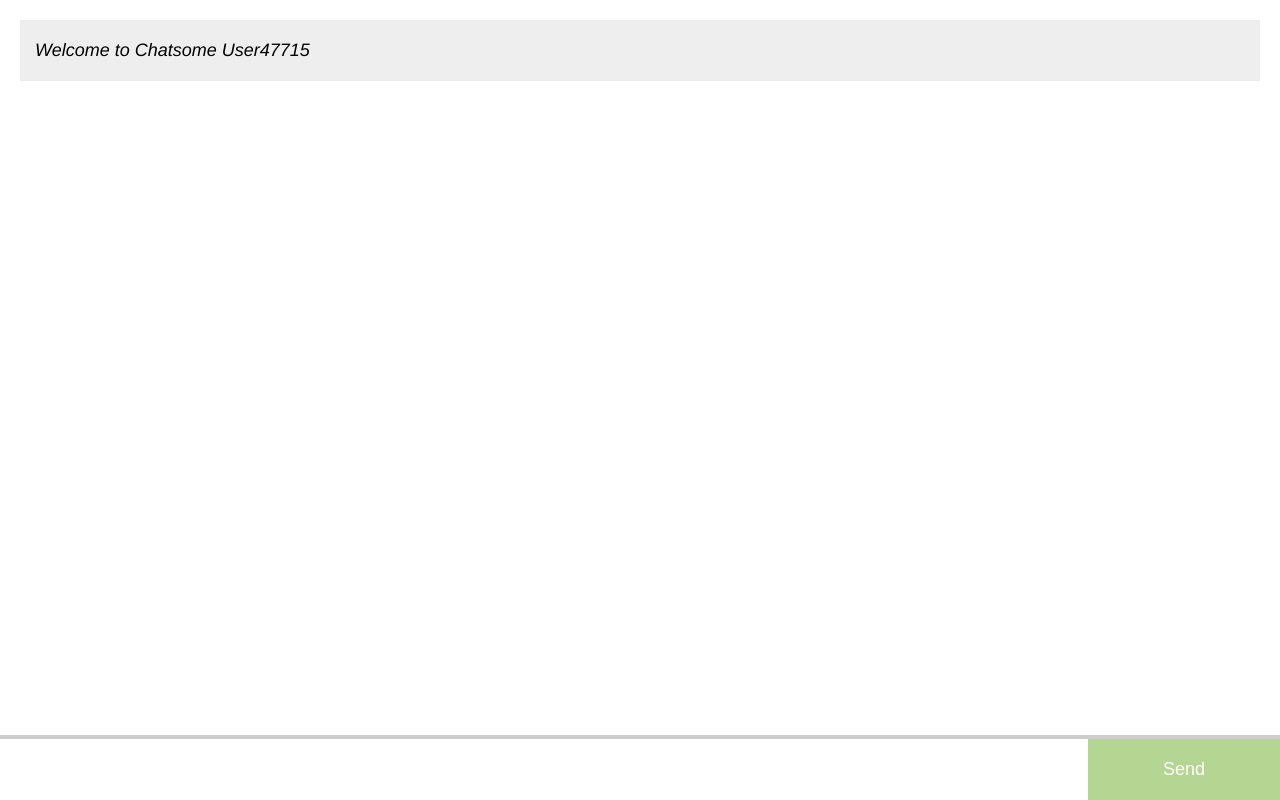
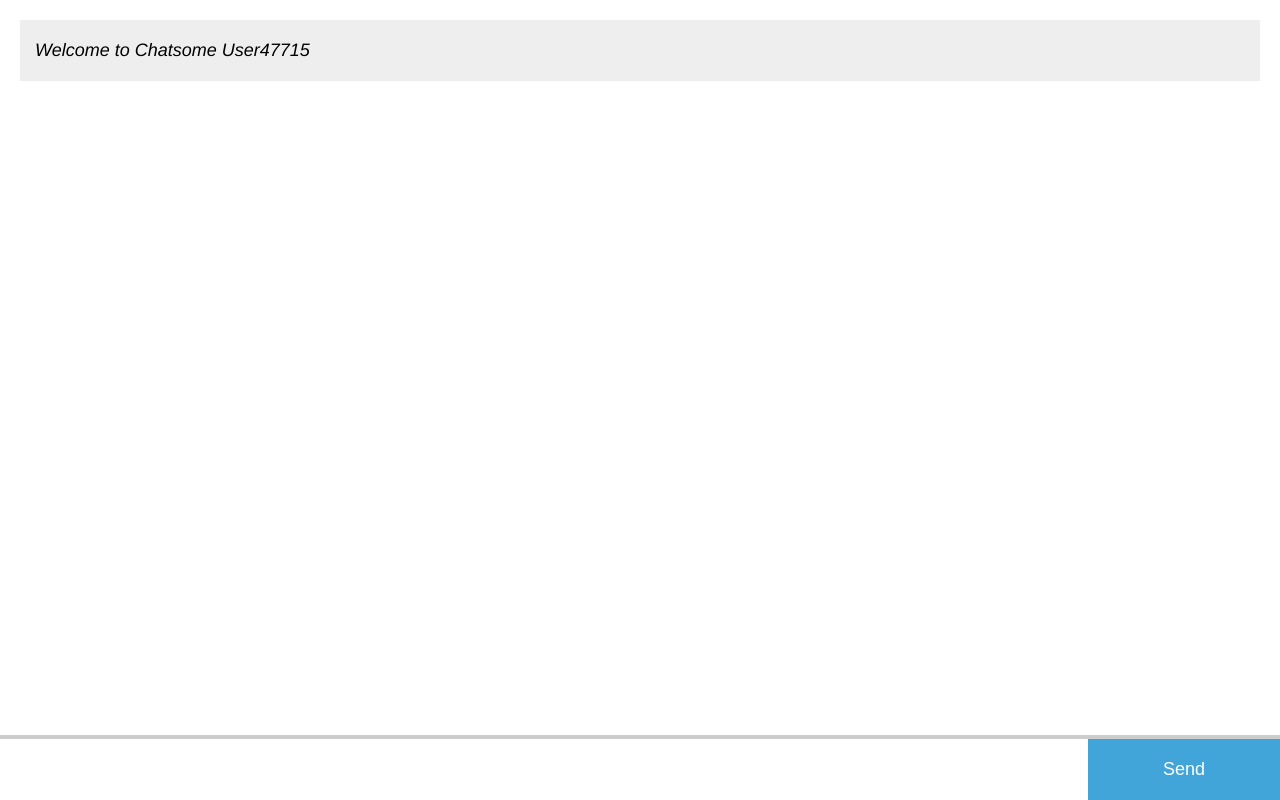
Before and after one commit to nickschot/Realtime-Webchat-Example, a website: page pages/index.html in a window 1280 px wide. Drawn offline with nearby package versions, Linux system fonts and the light colour scheme; files that its build step writes are made by us from their sources; no server answers; files whose address does not match are found by name.

Commit message:
Blue send button

```diff
--- a/public/css/app.css
+++ b/public/css/app.css
@@ -27,7 +27,7 @@ form {
 
 #chatbox_form button {
     width: 15%;
-    background: #b5d592;
+    background: #41a5da;
     color: #FFF;
     border: none;
     padding: 20px 0;
@@ -36,7 +36,7 @@ form {
 }
 
 #chatbox_form button:hover {
-    background: #666600;
+    background: #338eb5;
     color: #FFF;
 }
 
```
